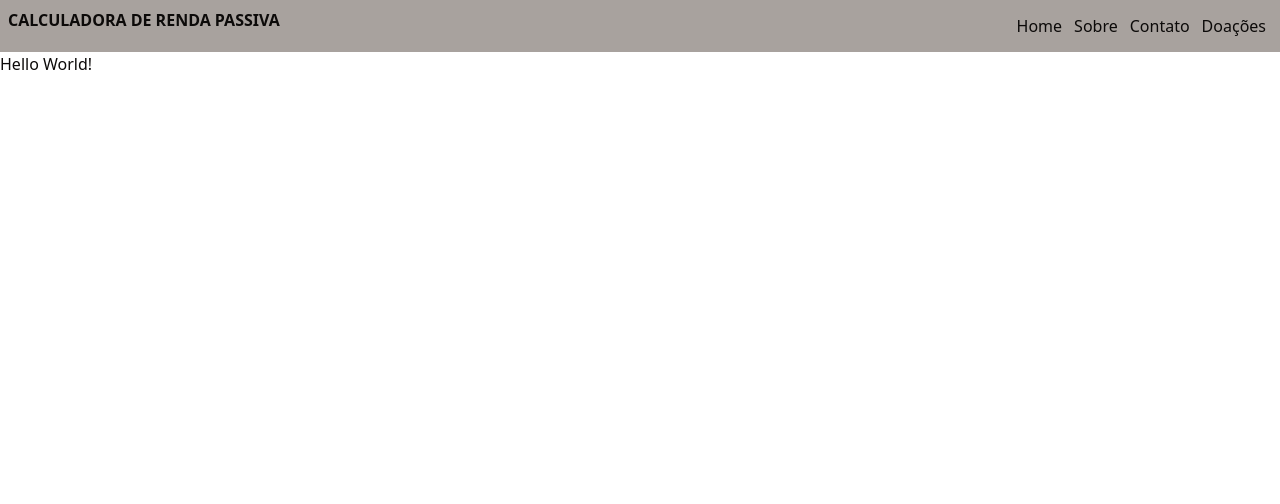
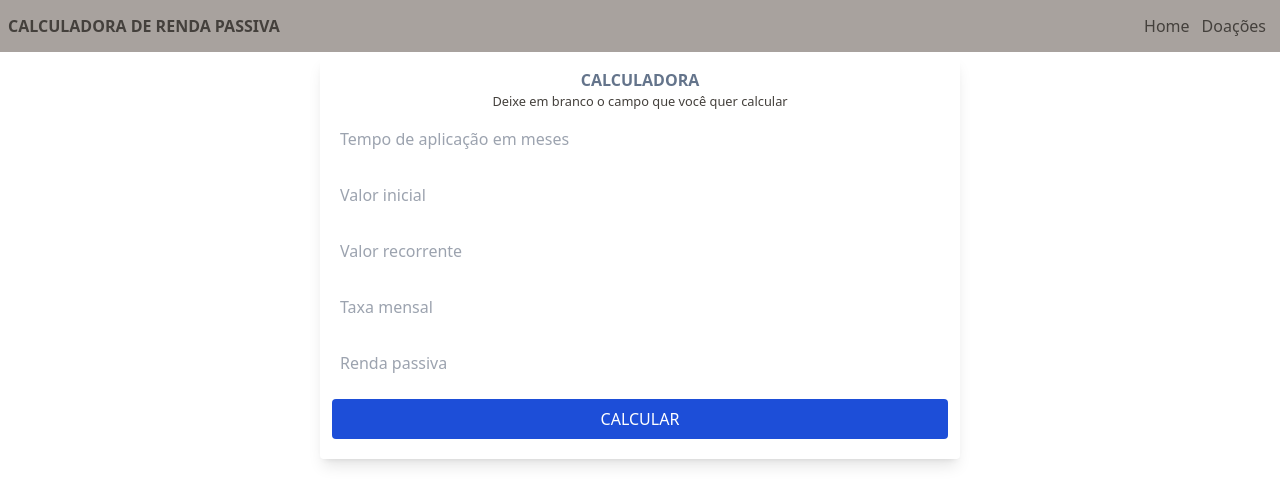
Before and after one commit to cwrsiqueira/calcularrendapassiva, a Next.js app: page / in a window 1280 px wide. Shown: the top 504 px of the page. Built offline with nearby package versions, Linux system fonts and the light colour scheme.

Commit message:
Configuração Inicial da Calculadora

```diff
--- a/app/layout.tsx
+++ b/app/layout.tsx
@@ -7,16 +7,7 @@ export default function RootLayout({
 }) {
   return (
     <html lang="en">
-      <body className='font-sans text-stone-950'>
-        <nav className="flex justify-between bg-stone-400 p-2">
-          <div className='uppercase font-semibold'><a href="/">Calculadora de Renda Passiva</a></div>
-          <ul className='flex justify-between'>
-            <li className='p-1 border-2 border-stone-400 hover:text-white hover:border-white'><a href="/">Home</a></li>
-            <li className='p-1 border-2 border-stone-400 hover:text-white hover:border-white'><a href="/sobre">Sobre</a></li>
-            <li className='p-1 border-2 border-stone-400 hover:text-white hover:border-white'><a href="/contato">Contato</a></li>
-            <li className='p-1 border-2 border-stone-400 hover:text-white hover:border-white'><a href="/doacoes">Doações</a></li>
-          </ul>
-        </nav>
+      <body className='font-sans text-stone-700'>
         <main>{children}</main>
       </body>
     </html>
--- a/app/page.tsx
+++ b/app/page.tsx
@@ -1,5 +1,187 @@
+'use client'
+import { MouseEvent, useEffect, useState } from "react"
+
 export default function Home() {
+  const [periodo, setPeriodo] = useState('')
+  const [vlrIni, setVlrIni] = useState('')
+  const [vlrRecorr, setVlrRecorr] = useState('')
+  const [txPeriodo, setTxPeriodo] = useState('')
+  const [renda, setRenda] = useState('')
+
+  const menus = [
+    {
+      title: 'Home',
+      url: '/'
+    },
+    {
+      title: 'Doações',
+      url: '/#doacoes'
+    },
+  ]
+
+  function maskMoney(str: string) {
+    let parte1;
+    let parte2;
+    let parte11;
+    let parte12;
+    let parte111;
+    let parte112;
+
+    str = str.replace(',', '')
+
+    if(str.length == 0){
+      return str;
+    }
+
+    parte1 = str.slice(0, -2);
+    parte2 = str.slice(-2);
+
+    if (parte1.length > 3) {
+      parte11 = parte1.slice(0, -3)
+      parte12 = parte1.slice(-3)
+
+      if (parte11.length > 3) {
+        parte111 = parte11.slice(0, -3)
+        parte112 = parte11.slice(-3)
+
+        parte11 = `${parte111}.${parte112}`
+      }
+
+      parte1 = `${parte11}.${parte12}`
+
+    }
+
+    return `${parte1},${parte2}`;
+  }
+
+  function formatarVlr(vlr: string, campo: string) {
+
+    if (vlr.length > 14) {
+      return false;
+    }
+    let valorFormatado = '';
+    let newValor = vlr.replace(/[^\d,]/g, '');
+
+    valorFormatado = maskMoney(newValor)
+
+    setVlrIni(valorFormatado);
+
+
+
+    // if(vlr.length < 1){
+    //   vlr = '0'
+    // }
+
+    // if(vlr.substring(0, 1) == '0' && vlr.length > 1){
+    //   vlr = vlr.substring(1)
+    // }
+
+    // // Remove tudo que não for dígito, ponto ou vírgula
+    // const valorSemFormatacao = vlr.replace(/[^\d.,]/g, '');
+
+    // // Substitui a vírgula pela base usada no parseFloat (ponto) se houver
+    // const valorComPonto = valorSemFormatacao.replace(',', '.');
+
+    // // Formata o valor como no exemplo anterior
+    // const numeroFormatado = parseFloat(valorComPonto).toFixed(2);
+    // const [parteInteira, parteDecimal] = numeroFormatado.split('.');
+    // const parteInteiraFormatada = parteInteira.replace(/\B(?=(\d{3})+(?!\d))/g, '.');
+    // const valorFormatado = `${parteInteiraFormatada},${parteDecimal}`;
+    // console.log(valorFormatado)
+
+    // // Atualiza o valor do input com o valor formatado
+    // if(campo == 'setVlrIni'){
+    //   setVlrIni(vlr)
+    // }
+  }
+
+  const handleCalc = (e: MouseEvent<HTMLInputElement>) => {
+    e.preventDefault()
+
+    let camposPreenchidos = [
+      periodo,
+      vlrIni,
+      vlrRecorr,
+      txPeriodo,
+      renda,
+    ]
+
+    let totalCamposNPreenchidos = 0;
+    let campoEmBranco: number = 999;
+    camposPreenchidos.forEach((item, key) => {
+      if (item == '') {
+        totalCamposNPreenchidos++;
+        campoEmBranco = key
+      }
+    })
+
+    if (totalCamposNPreenchidos > 1) {
+      alert('Erro! Apenas 1 campo deve ser deixado em branco.')
+      return false;
+    }
+
+    if (totalCamposNPreenchidos < 1) {
+      alert('Erro! Pelo menos 1 campo deve ser deixado em branco.')
+      return false;
+    }
+
+    switch (campoEmBranco) {
+      case 0:
+        calcularTempoAplicacao
+        break;
+      case 1:
+        calcularValorInicial
+        break;
+      case 2:
+        calcularValorRecorrente
+        break;
+      case 3:
+        calcularTaxaMensal
+        break;
+      case 4:
+        calcularRendaPassiva
+        break;
+
+      default:
+        alert('Erro! Campo em branco não identificado. Tente novamente.')
+        break;
+    }
+  }
+
+  const calcularTempoAplicacao = () => { }
+  const calcularValorInicial = () => { }
+  const calcularValorRecorrente = () => { }
+  const calcularTaxaMensal = () => { }
+  const calcularRendaPassiva = () => { }
+
   return (
-    <h1>Hello World!</h1>
+    <div>
+      <nav className="flex justify-between bg-stone-400 p-2">
+        <div className='flex items-center uppercase font-semibold'><a href="/">Calculadora de Renda Passiva</a></div>
+        <ul className='flex justify-between'>
+          {menus.map((item, index) => (
+            <li key={index} className={`p-1 border-2 border-stone-400 hover:text-white hover:border-white`}>
+              <a href={item.url}>{item.title}</a>
+            </li>
+          ))}
+        </ul>
+      </nav>
+      <main className="flex justify-center mt-1">
+        <div className="flex justify-center rounded shadow-lg md:w-1/2">
+          <div className="flex justify-center flex-col items-center p-3">
+            <h1 className="uppercase font-semibold text-slate-500">Calculadora</h1>
+            <small>Deixe em branco o campo que você quer calcular</small>
+            <form>
+              <input className="w-full my-2 p-2 outline-0 border-indigo-500 focus:border-b-2 ease-in-out duration-150" type="number" name="periodo" id="periodo" value={periodo} onChange={(e) => setPeriodo(e.target.value)} placeholder="Tempo de aplicação em meses" />
+              <input className="w-full my-2 p-2 w-full my-2 p-2 focus:outline-0 focus:border-b-2 focus:border-indigo-500 ease-in-out duration-150" type="text" name="vlrIni" id="vlrIni" value={vlrIni} onChange={(e) => formatarVlr(e.target.value, 'setVlrIni')} placeholder="Valor inicial" />
+              <input className="w-full my-2 p-2 w-full my-2 p-2 focus:outline-0 focus:border-b-2 focus:border-indigo-500 ease-in-out duration-150" type="text" name="vlrRecorr" id="vlrRecorr" value={vlrRecorr} onChange={(e) => setVlrRecorr(e.target.value)} placeholder="Valor recorrente" />
+              <input className="w-full my-2 p-2 w-full my-2 p-2 focus:outline-0 focus:border-b-2 focus:border-indigo-500 ease-in-out duration-150" type="text" name="txPeriodo" id="txPeriodo" value={txPeriodo} onChange={(e) => setTxPeriodo(e.target.value)} placeholder="Taxa mensal" />
+              <input className="w-full my-2 p-2 w-full my-2 p-2 focus:outline-0 focus:border-b-2 focus:border-indigo-500 ease-in-out duration-150" type="text" name="renda" id="renda" value={renda} onChange={(e) => setRenda(e.target.value)} placeholder="Renda passiva" />
+              <input className=" cursor-pointer uppercase w-full my-2 p-2 bg-blue-700 rounded text-white hover:bg-blue-600 font-medium" type="submit" onClick={(e) => handleCalc(e)} value="Calcular" />
+            </form>
+          </div>
+        </div>
+      </main>
+    </div>
   )
 }
--- a/app/sobre/page.tsx
+++ /dev/null
@@ -1,7 +0,0 @@
-const Sobre = () => {
-    return (
-        <h1>Sobre</h1>
-    );
-}
-
-export default Sobre;
```
